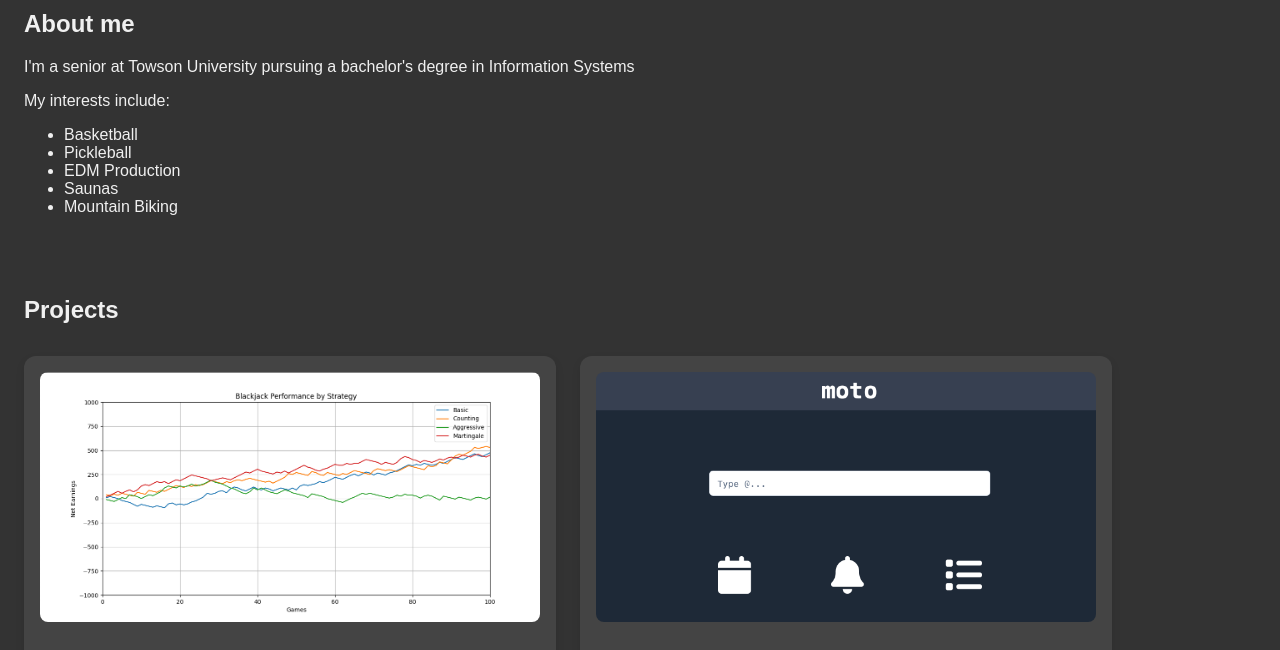
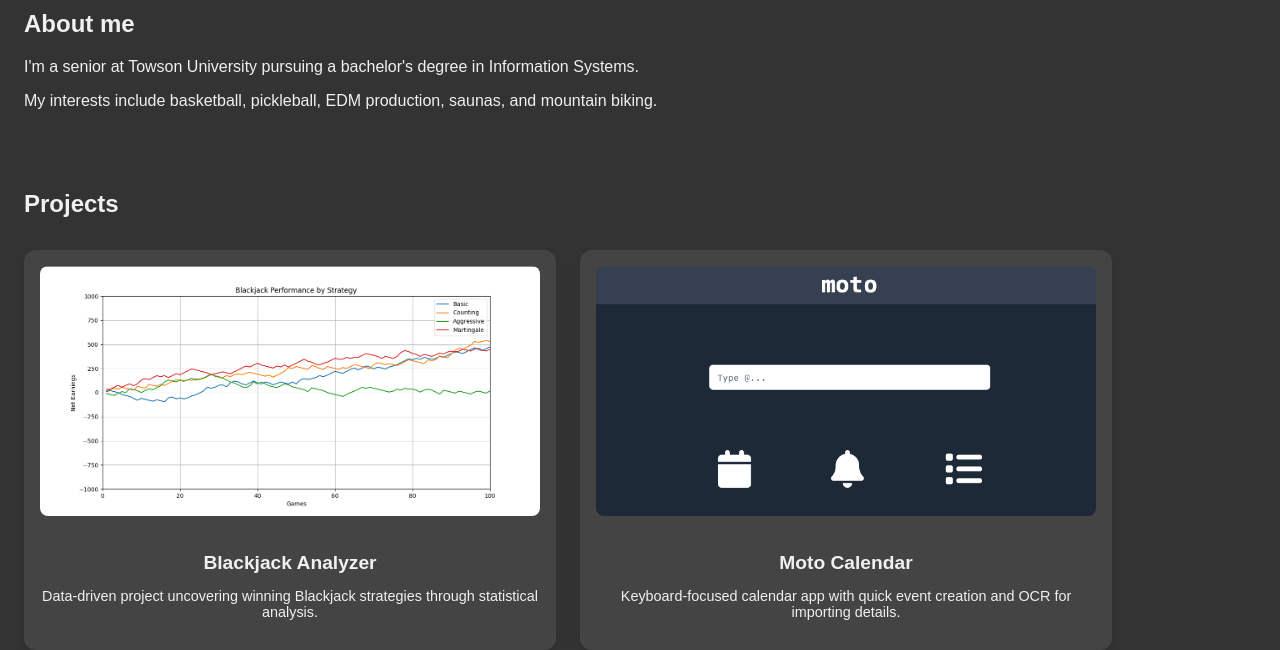
Before and after one commit to beb050123/beb050123.github.io, a plain HTML site: page index.html in a window 1280 px wide. Shown: the part 155-805 px from the top of the page. Drawn offline with Linux system fonts and the light colour scheme.

Commit message:
Styling Update

```diff
--- a/index.html
+++ b/index.html
@@ -26,16 +26,8 @@
 
     <h2>About me</h2>
     <div class="about-me">
-        <p>I'm a senior at Towson University pursuing a bachelor's degree in Information Systems </p>
-        <p>My interests include: </p>
-        <ul>
-            <li>Basketball</li>
-            <li>Pickleball</li>
-            <li>EDM Production</li>
-            <li>Saunas</li>
-            <li>Mountain Biking</li>
-        </ul>
-
+        <p>I'm a senior at Towson University pursuing a bachelor's degree in Information Systems.</p>
+        <p>My interests include basketball, pickleball, EDM production, saunas, and mountain biking.</p>
     </div>
 
 
```
